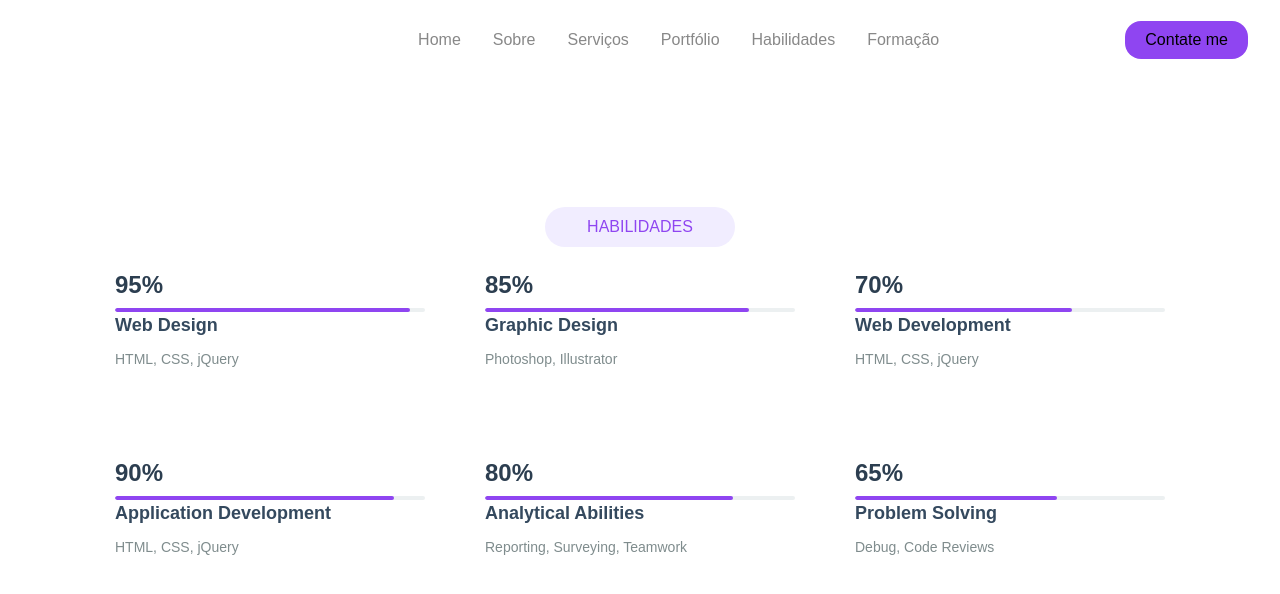
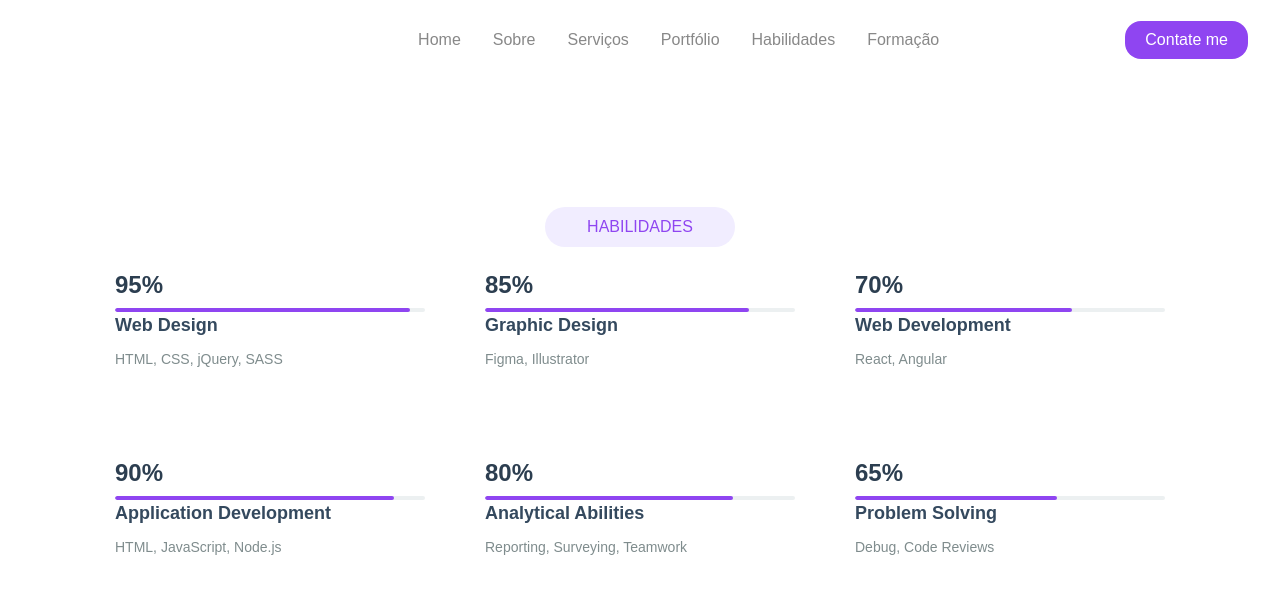
Before and after one commit to KlarcAP/MyPortfolio, a React (Vite) app: page /habilidades in a window 1280 px wide. Shown: the top 594 px of the page. Built offline with nearby package versions, Linux system fonts and the light colour scheme; the HTML template or start-up script is replaced by a standard one.

Commit message:
feat: implmentação de animações com o framer-motion

```diff
--- a/src/components/Habilidades/index.tsx
+++ b/src/components/Habilidades/index.tsx
@@ -1,4 +1,5 @@
 import React from 'react';
+import { motion } from 'framer-motion';
 import {
   SkillContainer,
   SkillHeader,
@@ -10,7 +11,7 @@ import {
   SkillDescription,
   ProgressBar,
   ProgressFill
-} from './indexStyle.ts';
+} from './indexStyle';
 
 interface SkillItem {
   name: string;
@@ -20,40 +21,75 @@ interface SkillItem {
 
 const SkillChart: React.FC = () => {
   const leftColumnSkills: SkillItem[] = [
-    { name: 'Web Design', percentage: 95, description: 'HTML, CSS, jQuery' },
-    { name: 'Application Development', percentage: 90, description: 'HTML, CSS, jQuery' },
+    { name: 'Web Design', percentage: 95, description: 'HTML, CSS, jQuery, SASS' },
+    { name: 'Application Development', percentage: 90, description: 'HTML, JavaScript, Node.js' },
   ];
 
   const middleColumnSkills: SkillItem[] = [
-    { name: 'Graphic Design', percentage: 85, description: 'Photoshop, Illustrator' },
+    { name: 'Graphic Design', percentage: 85, description: 'Figma, Illustrator' },
     { name: 'Analytical Abilities', percentage: 80, description: 'Reporting, Surveying, Teamwork' },
   ];
 
   const rightColumnSkills: SkillItem[] = [
-    { name: 'Web Development', percentage: 70, description: 'HTML, CSS, jQuery' },
+    { name: 'Web Development', percentage: 70, description: 'React, Angular' },
     { name: 'Problem Solving', percentage: 65, description: 'Debug, Code Reviews' },
   ];
 
+  // Variantes de animação para os itens de skill
+  const skillItemVariants = {
+    hidden: { opacity: 0, y: 20 },
+    visible: {
+      opacity: 1,
+      y: 0,
+      transition: {
+        duration: 0.6,
+        ease: "easeOut"
+      }
+    }
+  };
+
   return (
     <SkillContainer>
-      <SkillHeader>HABILIDADES</SkillHeader>
+      <SkillHeader
+        as={motion.h2}
+        initial={{ opacity: 0, y: -20 }}
+        animate={{ opacity: 1, y: 0 }}
+        transition={{ duration: 0.5 }}
+      >
+        HABILIDADES
+      </SkillHeader>
 
       <ColumnsContainer>
         <SkillColumn>
           {leftColumnSkills.map((skill, index) => (
-            <SkillItem key={index} skill={skill} />
+            <SkillItem
+              key={`left-${index}`}
+              skill={skill}
+              variants={skillItemVariants}
+              customDelay={index * 0.1}
+            />
           ))}
         </SkillColumn>
 
         <SkillColumn>
           {middleColumnSkills.map((skill, index) => (
-            <SkillItem key={index} skill={skill} />
+            <SkillItem
+              key={`middle-${index}`}
+              skill={skill}
+              variants={skillItemVariants}
+              customDelay={(index + leftColumnSkills.length) * 0.1}
+            />
           ))}
         </SkillColumn>
 
         <SkillColumn>
           {rightColumnSkills.map((skill, index) => (
-            <SkillItem key={index} skill={skill} />
+            <SkillItem
+              key={`right-${index}`}
+              skill={skill}
+              variants={skillItemVariants}
+              customDelay={(index + leftColumnSkills.length + middleColumnSkills.length) * 0.1}
+            />
           ))}
         </SkillColumn>
       </ColumnsContainer>
@@ -61,16 +97,37 @@ const SkillChart: React.FC = () => {
   );
 };
 
-const SkillItem: React.FC<{ skill: SkillItem }> = ({ skill }) => {
+interface SkillItemProps {
+  skill: SkillItem;
+  variants: any;
+  customDelay: number;
+}
+
+const SkillItem: React.FC<SkillItemProps> = ({ skill, variants, customDelay }) => {
   return (
-    <SkillItemContainer>
+    <SkillItemContainer
+      as={motion.div}
+      variants={variants}
+      initial="hidden"
+      animate="visible"
+      transition={{ delay: customDelay }}
+    >
       <Percentage>{skill.percentage}%</Percentage>
       <ProgressBar>
-        <ProgressFill percentage={skill.percentage} />
+        <ProgressFill
+          as={motion.div}
+          initial={{ width: 0 }}
+          animate={{ width: `${skill.percentage}%` }}
+          transition={{
+            duration: 1.2,
+            delay: 0.3 + customDelay,
+            ease: [0.16, 0.77, 0.47, 0.97]
+          }}
+          percentage={skill.percentage}
+        />
       </ProgressBar>
       <SkillName>{skill.name}</SkillName>
       <SkillDescription>{skill.description}</SkillDescription>
-
     </SkillItemContainer>
   );
 };
--- a/src/components/Habilidades/indexStyle.ts
+++ b/src/components/Habilidades/indexStyle.ts
@@ -1,8 +1,7 @@
 import styled from 'styled-components';
+//import {motion} from 'framer-motion';
 
-interface ProgressFillProps {
-  percentage: number;
-}
+
 
 export const SkillContainer = styled.div`
   display: flex;
@@ -84,10 +83,9 @@ export const ProgressBar = styled.div`
   overflow: hidden;
 `;
 
-export const ProgressFill = styled.div<ProgressFillProps>`
+export const ProgressFill = styled.div<{ percentage: number }>`
   height: 100%;
   width: ${props => props.percentage}%;
   background-color: var(--primary-color);
   border-radius: 5px;
-  transition: width 0.5s ease-in-out;
 `;
--- a/src/components/Header/indexStyle.ts
+++ b/src/components/Header/indexStyle.ts
@@ -43,6 +43,7 @@ export const Nav = styled.nav`
 `;
 
 export const Btn = styled.button`
+    color: var(--white);
     padding: 10px 20px;
     border-radius: 1rem;
     border: none;
--- a/src/components/Hero/index.tsx
+++ b/src/components/Hero/index.tsx
@@ -56,7 +56,7 @@ export const HeroSection: React.FC = () => {
   const handleDownload = () => {
     // Cria um link temporário
     const link = document.createElement('a');
-    link.href = '/curriculo.pdf'; // Caminho do seu PDF na pasta public
+    link.href = './assets/curriculo.pdf'; // Caminho do seu PDF na pasta public
     link.download = 'Klarc-Almeida-Curriculo.pdf'; // Nome do arquivo para download
     document.body.appendChild(link);
     link.click();
@@ -103,8 +103,8 @@ export const HeroSection: React.FC = () => {
 
       <RightSide>
         <IntroductionBox>
-          <motion.h1 variants={textVariants}>Olá, Eu sou Klarc</motion.h1>
-          <motion.h1 variants={textVariants}>Web Developer</motion.h1>
+          <motion.h1 variants={textVariants}>Olá, Sou Klarc Almeida</motion.h1>
+          <motion.h1 variants={textVariants}>Desenvolvedor Web</motion.h1>
 
           <ButtonBox as={motion.div} variants={textVariants}>
                 <motion.button
--- a/src/components/Projects/index.tsx
+++ b/src/components/Projects/index.tsx
@@ -1,37 +1,86 @@
-import {Container, GridContainer, GridItem, Subtitle, Title} from './indexStyle';
+import { motion } from "framer-motion"; // Importe do framer-motion
+import { Container, GridContainer, GridItem, Title } from './indexStyle';
 import Beconect from '../../assets/beconnect.png';
 import Risoflow from '../../assets/risoflow.png';
 import Dtmoney from '../../assets/dtmoney.png';
+import Petwalk from '../../assets/petwalk.png';
 
-export function SectionProjects(){
+// Variantes de animação
+const containerVariants = {
+  hidden: { opacity: 0 },
+  visible: {
+    opacity: 1,
+    transition: {
+      staggerChildren: 0.2, // Intervalo entre as animações dos filhos
+      delayChildren: 0.3, // Atraso antes de iniciar
+    }
+  }
+};
 
+const itemVariants = {
+  hidden: {
+    opacity: 0,
+    y: 20
+  },
+  visible: {
+    opacity: 1,
+    y: 0,
+    transition: {
+      duration: 0.8,
+      ease: [0, 0.71, 0.2, 1.01]
+    }
+  },
+  hover: {
+    scale: 1.05,
+    boxShadow: "0px 10px 20px rgba(0,0,0,0.1)",
+    transition: {
+      duration: 0.3
+    }
+  }
+};
 
-    return(
-        <Container>
-            <Title>PORTFÓLIO</Title>
-            <GridContainer>
-                <GridItem>
-                    <Subtitle>CENTERFYER COLOR</Subtitle>
-                    <button>LET'S GO</button>
-                    <Subtitle>Lorem ipsum dolor sit amet, consectetur adipiscing elit.</Subtitle>
-                </GridItem>
+export function SectionProjects() {
+  return (
+    <Container>
+      <Title>PROJETOS</Title>
 
-                <GridItem>
-                    <img src={Risoflow}/>
-                </GridItem>
+      <GridContainer
+        as={motion.div}
+        variants={containerVariants}
+        initial="hidden"
+        animate="visible"
+      >
+        {/* Item 1 (Texto introdutório) */}
+        <GridItem
+          as={motion.div}
+          variants={itemVariants}
+          whileHover="hover"
+        >
+          <p>Aqui você encontra meus trabalhos mais recentes, desde interfaces até sistemas complexos.</p>
+          <motion.button
+            whileHover={{ scale: 1.05 }}
+            whileTap={{ scale: 0.95 }}
+          >
+            Explore meu trabalho ↓
+          </motion.button>
+        </GridItem>
 
-                <GridItem>
-                    <img src={Dtmoney}/>
-                </GridItem>
-
-                <GridItem>
-                    <img src={Beconect}/>
-                </GridItem>
-
-                <GridItem>
-                    <img src={Risoflow}/>
-                </GridItem>
-            </GridContainer>
-        </Container>
-    )
+        {/* Demais itens (Projetos) */}
+        {[Risoflow, Dtmoney, Beconect, Petwalk].map((img, index) => (
+          <GridItem
+            key={index}
+            as={motion.div}
+            variants={itemVariants}
+            whileHover="hover"
+          >
+            <motion.img
+              src={img}
+              alt={`Projeto ${index + 1}`}
+              whileHover={{ scale: 1.03 }}
+            />
+          </GridItem>
+        ))}
+      </GridContainer>
+    </Container>
+  );
 }
--- a/src/components/Projects/indexStyle.ts
+++ b/src/components/Projects/indexStyle.ts
@@ -3,13 +3,13 @@ import styled from 'styled-components';
 export const Container = styled.section`
   display: flex;
   width: 100vw;
-  height: 100vh;
+  //height: 100vh;
+  align-items: center;
+  flex-direction: column;
+  justify-content: center;
   color: #fff;
-
   background-color: var(--background-light);
-  align-items: center;
-  justify-content: center;
-  flex-direction: column;
+  padding: 10rem;
 
   h2{
     font-weight: 400;
@@ -33,10 +33,11 @@ export const Title = styled.div`
 export const GridContainer = styled.div`
   display: grid;
   max-width: 1200px;
-  grid-template-columns: repeat(auto-fill, minmax(250px, 1fr));
+  height: 100%;
+  grid-template-columns: repeat(2, minmax(250px, 1fr));
   gap: 20px;
   padding: 20px;
-  background-color: #f5f5f5; // Cor de fundo opcional
+  background-color: #f5f5f5;
 `;
 
 export const GridItem = styled.div`
@@ -56,13 +57,24 @@ export const GridItem = styled.div`
     transition: transform 0.3s ease;
   }
   &:nth-child(1) {
+    display: flex;
     grid-column: span 2; // Item "HIKING" ocupa 2 colunas
     background: linear-gradient(to right, #ff8a00, #e52e71); // Gradiente do exemplo
     color: white;
+    align-items: center;
+    justify-content: space-evenly;
+    text-align: justify;
+    flex-direction: column;
+
+    p {
+      font-size: xx-large;
+      padding: auto;
+      width: 950px;
+    }
   }
 
   &:nth-child(4) {
-    grid-row: span 2; // Item "OUR TEAM LEADERS" ocupa 2 linhas
+    //grid-row: span 2; // Item "OUR TEAM LEADERS" ocupa 2 linhas
   }
 `;
 
--- a/src/components/Serviços/indexStyle.ts
+++ b/src/components/Serviços/indexStyle.ts
@@ -38,10 +38,24 @@ export const Servico = styled.div`
     text-align: center;
     box-shadow: 0 10px 10px rgba(0, 0, 0, 0.2);
 
-    &:hover {
+    /**&:hover {
+        background-color: var(--primary-color);
 
+        h1 {
+            color: var(--white);
+        }
 
-    }
+        span {
+            color: var(--white);
+        }
+        h3 {
+            color: var(--white);
+        }
+
+        p{
+            color: var(--white);
+        }
+    } */
     span {
         color: var(--primary-color);
         font-size: 40px;
@@ -80,4 +94,8 @@ export const ButtonView = styled.div`
     color: var(--white);
     font-size: 10px;
     border-radius: 2rem;
+
+    &:hover{
+        scale: 12px;
+    }
 `;
```
Also changed, not shown: src/assets/petwalk.png (added), 1 other file (tests, documents, lock files or other folders). Lines whose indentation alone changed are shown as unchanged.
